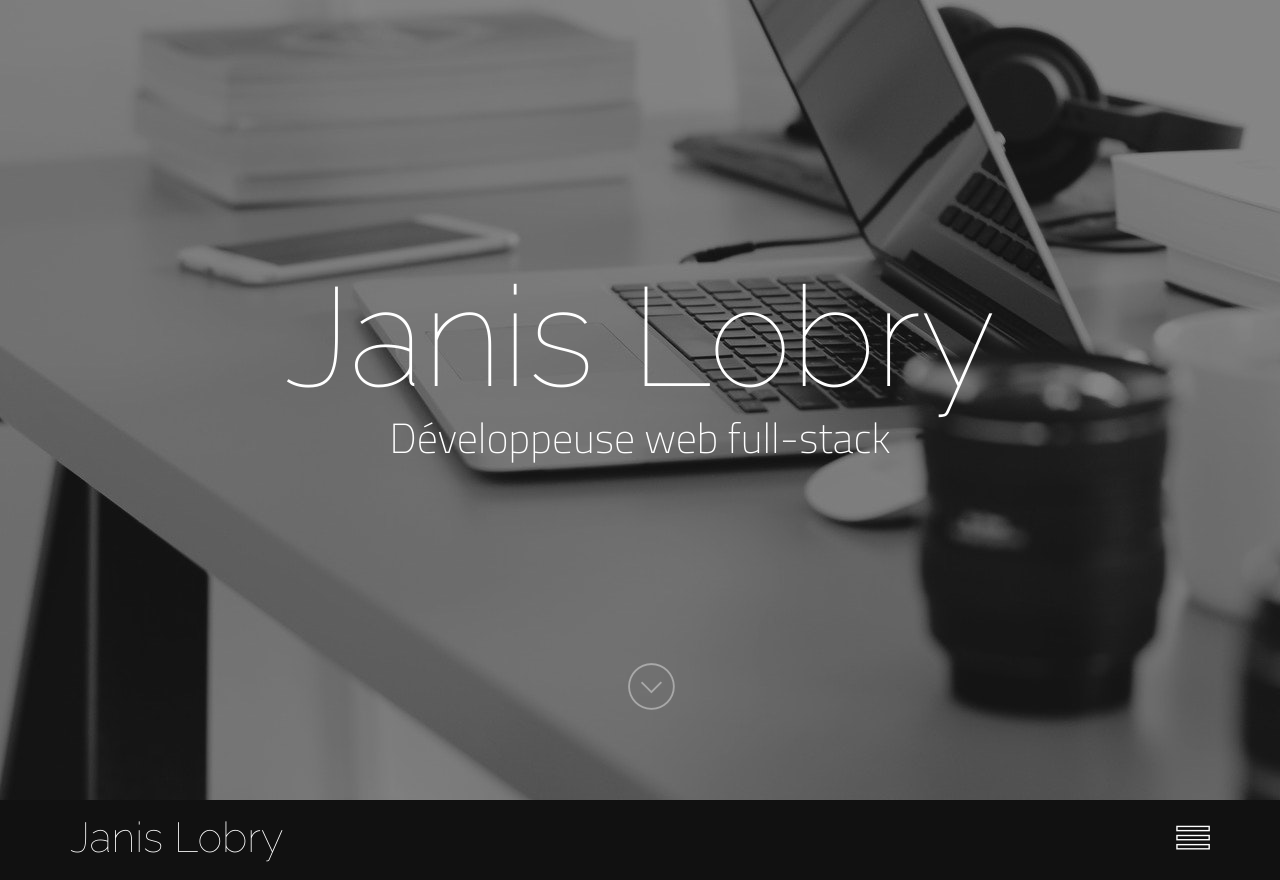
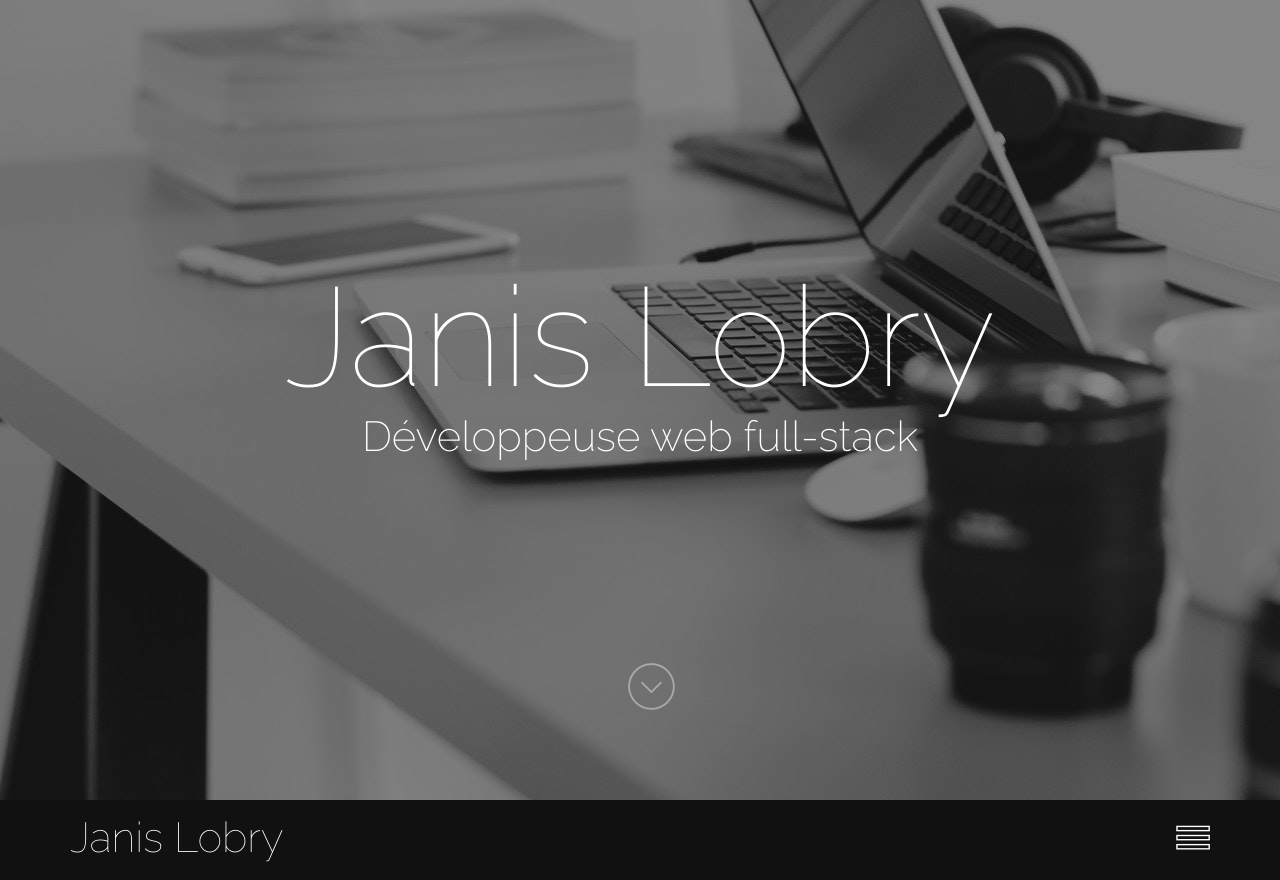
Before and after one commit to Janis-Lobry/Portfolio-v2, a plain HTML site: page index.html in a window 1280 px wide. Shown: the top 880 px of the page. Drawn offline with nearby package versions, Linux system fonts and the light colour scheme.

Commit message:
modifications V2

```diff
--- a/assets/css/style.css
+++ b/assets/css/style.css
@@ -33,6 +33,8 @@ Text Domain: darkjoe
 
 html, body {
     height:100%;
+    font-family: 'Raleway', sans-serif;
+
 }
 
 body {
@@ -42,6 +44,9 @@ h1,h2,h3,h4,h5,h6 {
 	font-family: 'Dosis', sans-serif;
 }
 h1.bigheadline {
+  font-family: 'Raleway', sans-serif;
+}
+h4.subheadline {
   font-family: 'Raleway', sans-serif;
 
 }
```
Also changed, not shown: 1 other file.
